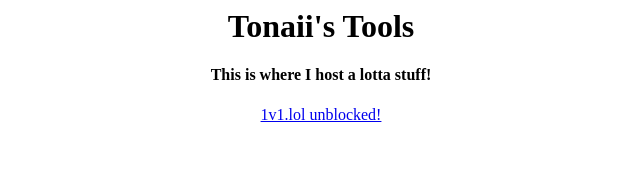
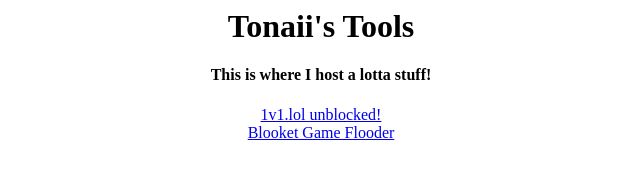
Before and after one commit to IdkTonaii/idktonaii.github.io, a plain HTML site: page index.html in a window 1280 px wide. Shown: the whole page, without its empty margins (319-959 px from the left). Drawn offline with Linux system fonts and the light colour scheme.

Commit message:
Update index.html

```diff
--- a/index.html
+++ b/index.html
@@ -4,7 +4,8 @@
   <center>
     <h1>Tonaii's Tools</h1>
     <h4>This is where I host a lotta stuff!</h4>
-    <a href="1v1lol">1v1.lol unblocked!</a>
+    <a href="1v1lol">1v1.lol unblocked!</a><br>
+    <a href=alert("Coming Soon!")>Blooket Game Flooder</a>
   </center>
 </body>
 </html>
```
